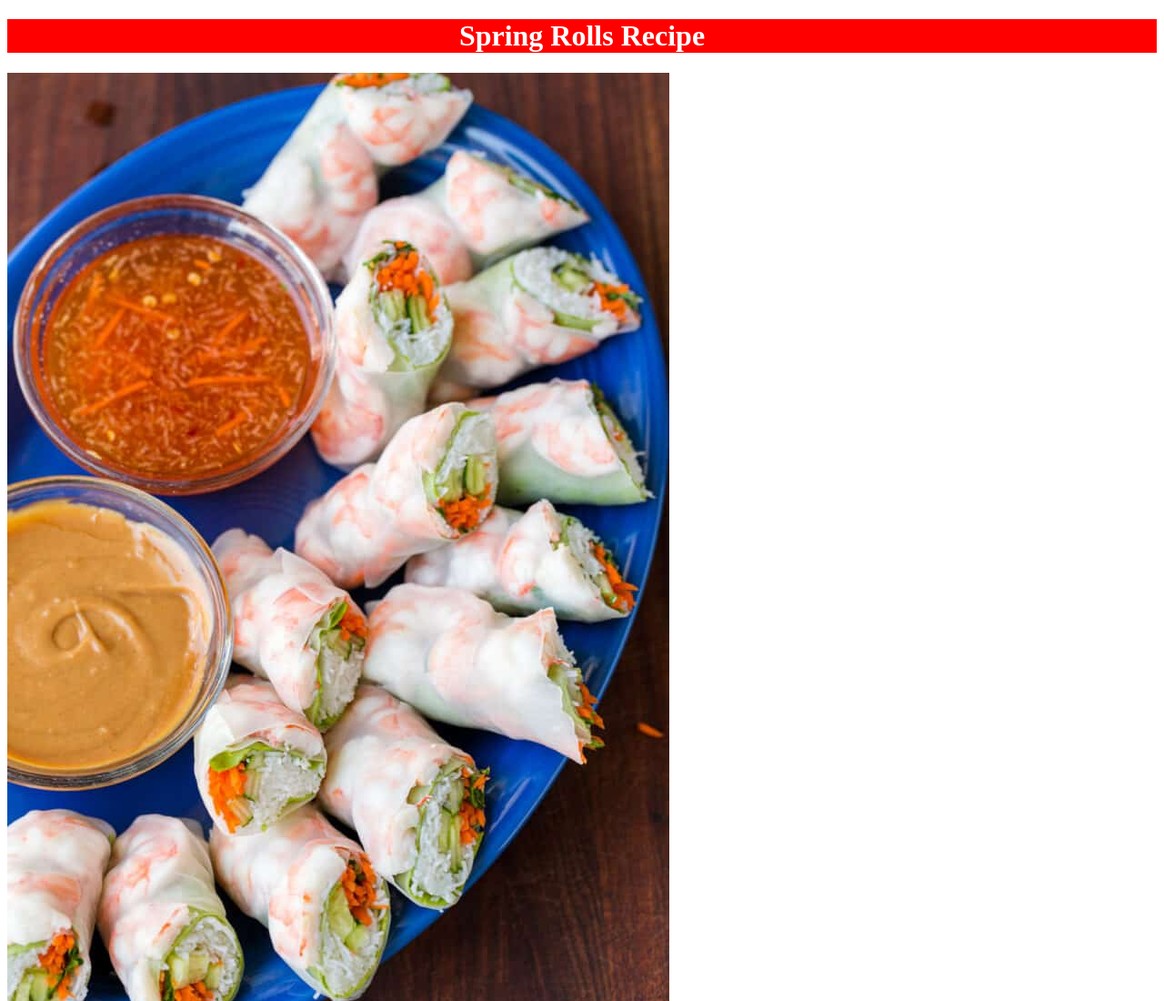
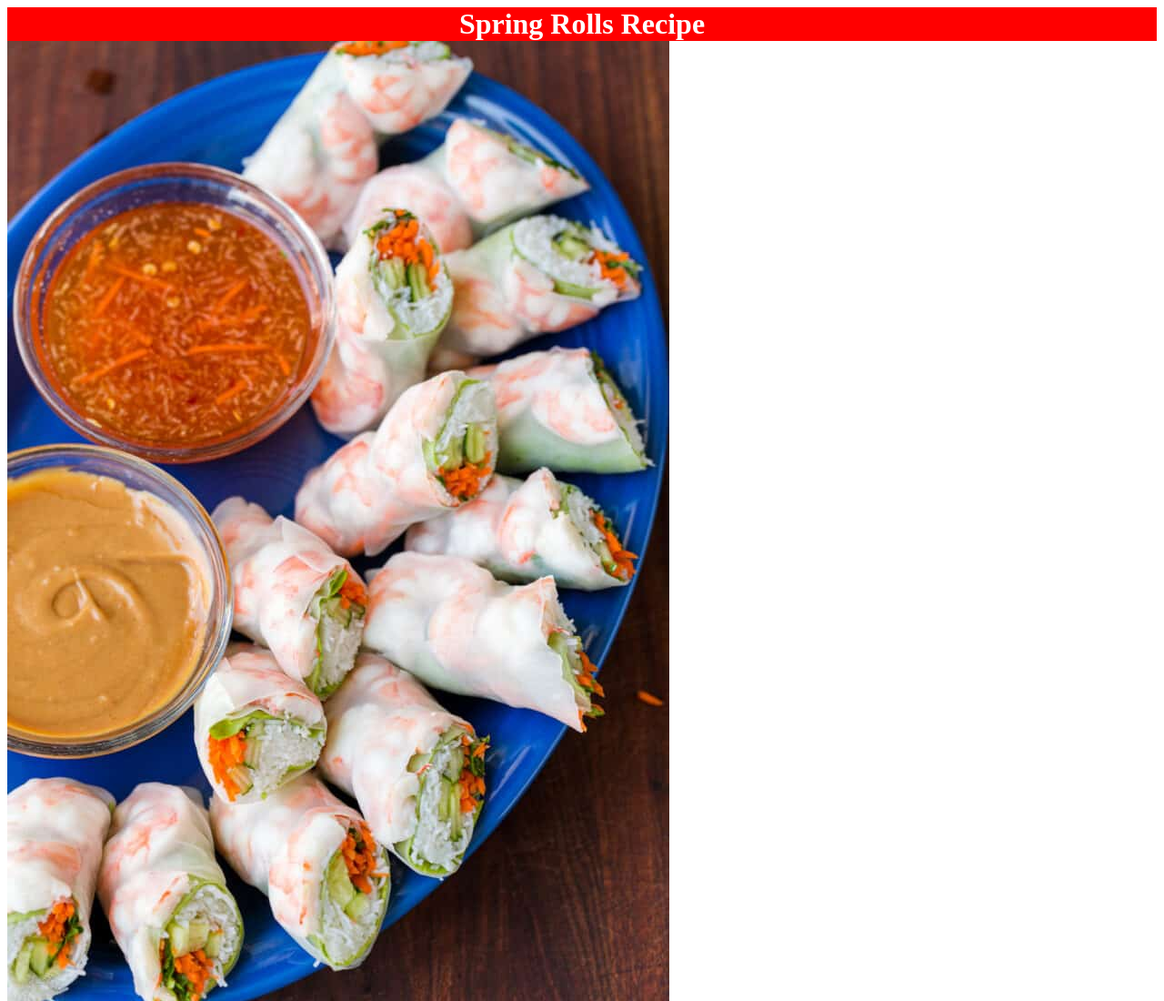
Before and after one commit to Kristine111/odin-recipes, a plain HTML site: page recipes/springrolls.html in a window 1280 px wide. Shown: the top 1100 px of the page at 91% size. Drawn offline with Linux system fonts and the light colour scheme.

Commit message:
changed h1to div inside body so css code recognizes same selector

```diff
--- a/recipes/springrolls.html
+++ b/recipes/springrolls.html
@@ -3,12 +3,12 @@
     <head>
         <meta charset="UTF-8">
         <title>Spring Rolls Recipe</title>
-        <link rel= "stylesheet" href="./styles.css"/>
+        <link rel= "stylesheet" href="../recipes/styles.css"/>
 
     </head>
 
     <body>
-        <h1>Spring Rolls Recipe</h1>
+        <div>Spring Rolls Recipe</div>
         <img src="../images/springrollimg.jpg" alt="spring rolls on a plate with peanut sauce and fish sauce">
 
         <h2>Description</h2>
--- a/recipes/styles.css
+++ b/recipes/styles.css
@@ -1,4 +1,4 @@
-h1 {
+div {
     color: white;
     background-color: red;
     font-size: 32px;
```
